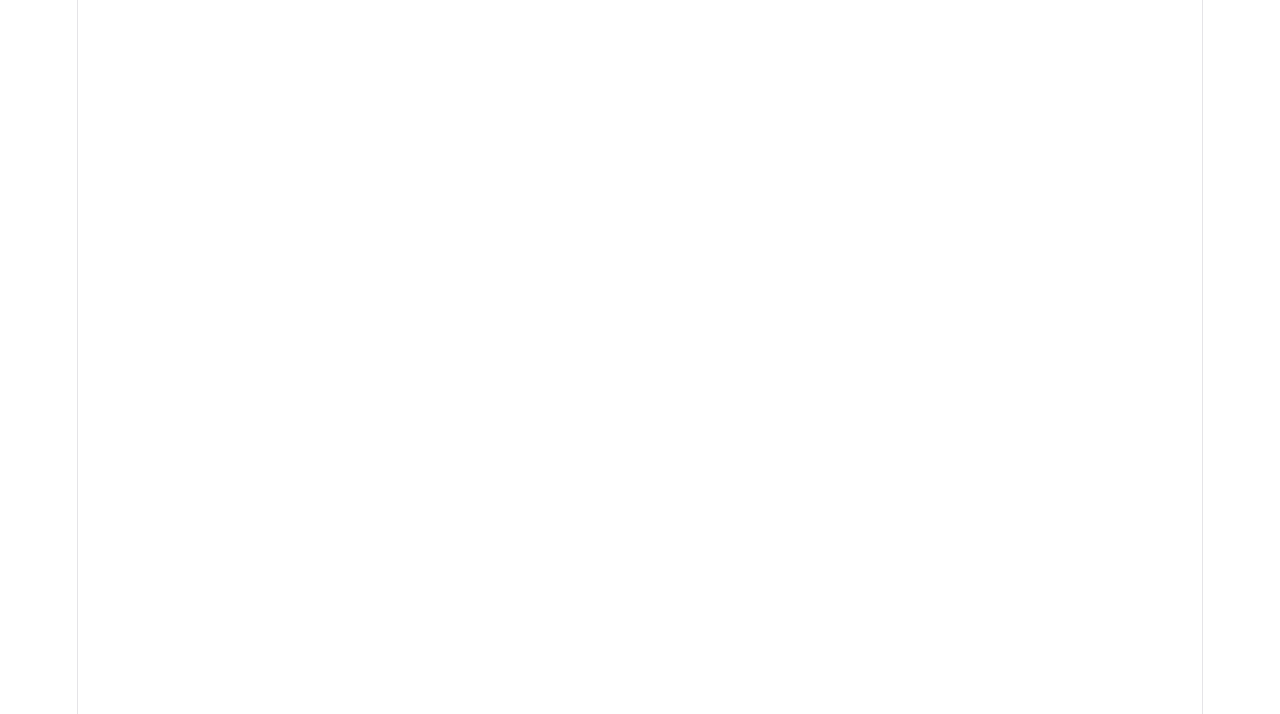
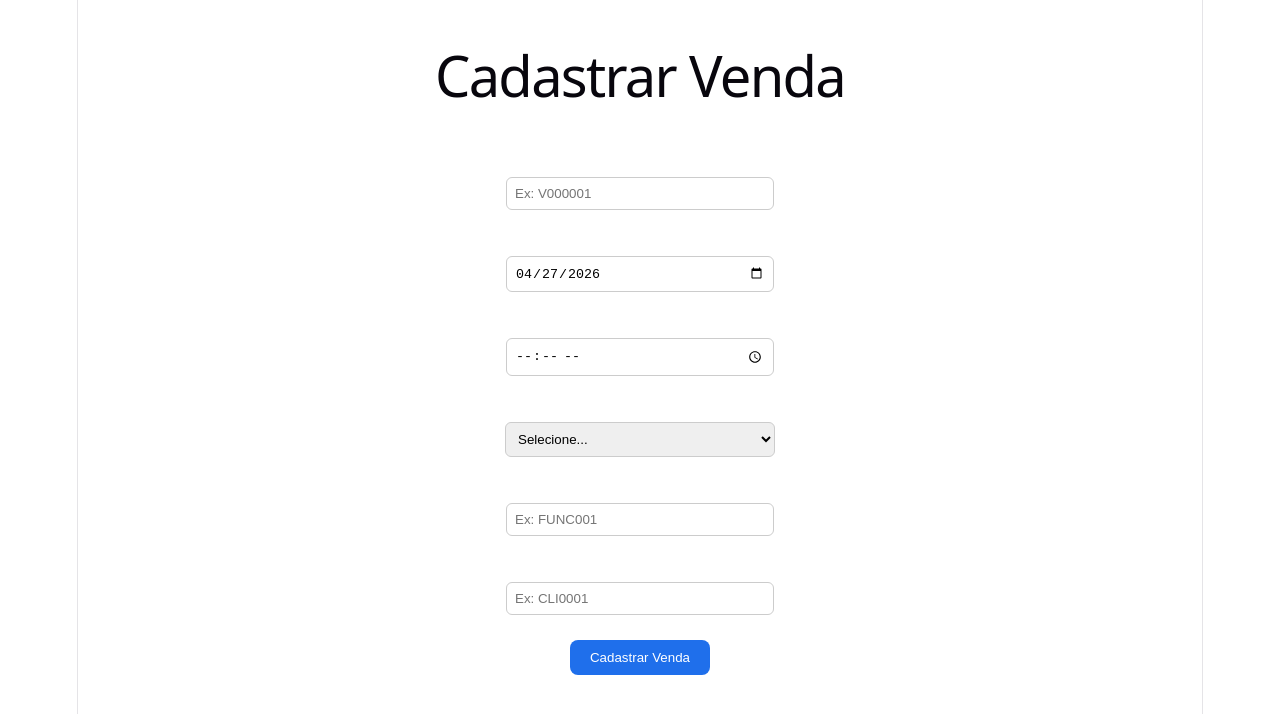
Before and after one commit to KaueFSS/IBMECJr-Projeto, a React (Vite) app in the folder sistema_estoque/front-end/: page /vendas/novo in a window 1280 px wide. Before the commit this address had no page. Shown: the top 714 px of the page. Built offline with nearby package versions, Linux system fonts and the light colour scheme.

Commit message:
Cadastro Venda e ItemVenda

```diff
--- a/sistema_estoque/front-end/src/App.jsx
+++ b/sistema_estoque/front-end/src/App.jsx
@@ -19,6 +19,8 @@ import CadastrarFornecedor from "./pages/cadastrarfornecedor";
 import CadastrarCompra from "./pages/cadastrarcompra";
 import CadastrarItemCompra from "./pages/cadastraritemcompra";
 import CadastrarProduto from "./pages/cadastrarproduto";
+import CadastrarVendas from "./pages/cadastrarvendas";
+import CadastrarItemVenda from "./pages/cadastraritemvenda"
 
 function App() {
   return (
@@ -44,6 +46,8 @@ function App() {
         <Route path ="/compras/novo" element={<CadastrarCompra/>} />
         <Route path ="/itens-compra/novo" element={<CadastrarItemCompra/>} />
         <Route path ="/produtos/novo" element={<CadastrarProduto/>} />
+        <Route path ="/vendas/novo" element={<CadastrarVendas/>} />
+        <Route path ="/itens-vendas/novo" element={<CadastrarItemVenda/>} />
 
       </Routes>
     </BrowserRouter>
--- /dev/null
+++ b/sistema_estoque/front-end/src/pages/cadastraritemvenda.jsx
@@ -0,0 +1,151 @@
+import { useState, useEffect } from "react";
+import FormInput from "../components/FormInput";
+import FormSelect from "../components/FormSelect";
+import BotaoSalvar from "../components/BotaoSalvar";
+import MensagemErro from "../components/MensagemErro";
+import MensagemSucesso from "../components/MensagemSucesso";
+import { criarDado, listarDados } from "../services/crudService";
+
+const estadoInicial = {
+  venda: "",
+  produto: "",
+  quantidade: "",
+  preco_unitario: "",
+  desconto: "0",
+};
+
+function CadastrarItemVenda() {
+  const [item, setItem] = useState(estadoInicial);
+  const [vendas, setVendas] = useState([]);
+  const [produtos, setProdutos] = useState([]);
+  const [mensagem, setMensagem] = useState("");
+  const [erro, setErro] = useState("");
+
+  useEffect(() => {
+    async function carregarDados() {
+      try {
+        const ven = await listarDados("/vendas/");
+        const prod = await listarDados("/produtos/");
+
+        setVendas(ven.results || ven);
+        setProdutos(prod.results || prod);
+      } catch (err) {
+        console.error(err);
+      }
+    }
+    carregarDados();
+  }, []);
+
+  function handleChange(e) {
+    setItem({ ...item, [e.target.name]: e.target.value });
+  }
+
+  const qtdNum = parseInt(item.quantidade, 10) || 0;
+  const precoNum = parseFloat(item.preco_unitario) || 0;
+  const descNum = parseFloat(item.desconto) || 0;
+
+  const subtotalCalculado = (qtdNum * precoNum) - descNum;
+
+  async function handleSubmit(e) {
+    e.preventDefault();
+
+    // Verificação de segurança (Regra de Negócio)
+    if (subtotalCalculado < 0) {
+        setErro("O desconto não pode ser maior que o valor total dos produtos.");
+        return; // Impede o envio para o banco
+    }
+
+    const dadosParaEnviar = {
+      ...item,
+      quantidade: qtdNum,
+      preco_unitario: precoNum,
+      desconto: descNum,
+      subtotal: subtotalCalculado,
+    };
+
+    try {
+      await criarDado("/itens-venda/", dadosParaEnviar);
+
+      setMensagem("Item adicionado à venda com sucesso!");
+      setErro("");
+      setItem(estadoInicial);
+    } catch (err) {
+      console.error(err.response?.data);
+      setErro("Erro ao cadastrar o item da venda.");
+      setMensagem("");
+    }
+  }
+
+  return (
+    <div style={{ color: "white", padding: "30px" }}>
+      <h1>Cadastrar Item de Venda</h1>
+      <p>Formulário para adicionar produtos a uma venda existente.</p>
+
+      <MensagemSucesso mensagem={mensagem} />
+      <MensagemErro mensagem={erro} />
+
+      <form onSubmit={handleSubmit}>
+        <FormSelect
+          label="ID da Venda"
+          name="venda"
+          value={item.venda}
+          onChange={handleChange}
+          options={vendas.map((v) => ({
+            value: v.id_venda,
+            label: `Venda ${v.id_venda}`,
+          }))}
+        />
+
+        <FormSelect
+          label="Produto"
+          name="produto"
+          value={item.produto}
+          onChange={handleChange}
+          options={produtos.map((p) => ({
+            value: p.id_produto,
+            label: p.nome,
+          }))}
+        />
+
+        <FormInput
+          label="Quantidade"
+          name="quantidade"
+          type="number"
+          value={item.quantidade}
+          onChange={handleChange}
+        />
+
+        <FormInput
+          label="Preço Unitário (R$)"
+          name="preco_unitario"
+          type="number"
+          step="0.01"
+          value={item.preco_unitario}
+          onChange={handleChange}
+        />
+
+        <FormInput
+          label="Desconto (R$)"
+          name="desconto"
+          type="number"
+          step="0.01"
+          value={item.desconto}
+          onChange={handleChange}
+        />
+
+        <FormInput
+          label="Subtotal Calculado (R$)"
+          name="subtotal"
+          type="number"
+          value={subtotalCalculado.toFixed(2)}
+          disabled={true}
+          onChange={() => {}}
+        />
+
+        <BotaoSalvar texto="Adicionar à Venda" />
+      </form>
+    </div>
+  );
+}
+
+export default CadastrarItemVenda;
--- /dev/null
+++ b/sistema_estoque/front-end/src/pages/cadastrarvendas.jsx
@@ -0,0 +1,131 @@
+import { useState } from "react";
+import FormInput from "../components/FormInput";
+import FormSelect from "../components/FormSelect";
+import BotaoSalvar from "../components/BotaoSalvar";
+import MensagemErro from "../components/MensagemErro";
+import MensagemSucesso from "../components/MensagemSucesso";
+import { criarDado } from "../services/crudService";
+
+function Cadastrarvendas() {
+    const [vendas, setVendas] = useState({
+        id_venda: "",
+        data_venda: new Date().toISOString().split("T")[0],
+        hora: "",
+        forma_pagamento: "",
+        funcionario: "",
+        cliente: "",
+    });
+
+    const [mensagem, setMensagem] = useState("");
+    const [erro, setErro] = useState("");
+
+    function alterarCampo(event) {
+        const { name, value } = event.target;
+
+        setVendas({
+            ...vendas,
+            [name]: value,
+        });
+    }
+
+    async function salvarVendas(event) {
+        event.preventDefault();
+
+        const dadosParaEnviar = {
+            ...vendas
+        };
+
+        try {
+            await criarDado("/vendas/", dadosParaEnviar);
+
+            setMensagem("Venda cadastrada com sucesso!");
+            setErro("");
+
+            // Limpa o formulário após o sucesso
+            setVendas({
+                id_venda: "",
+                data_venda: new Date().toISOString().split("T")[0],
+                hora: "",
+                forma_pagamento: "",
+                funcionario: "",
+                cliente: "",
+            });
+        } catch (error) {
+            console.error(error.response?.data);
+            setErro("Erro ao cadastrar venda. Verifique os campos.");
+            setMensagem("");
+        }
+    } // A função salvarVendas termina AQUI!
+
+    return (
+        <div style={{ color: "white", padding: "30px" }}>
+            <h1>Cadastrar Venda</h1>
+            <p>Formulário para registrar uma nova venda no sistema.</p>
+
+            <MensagemSucesso mensagem={mensagem} />
+            <MensagemErro mensagem={erro} />
+
+            <form onSubmit={salvarVendas}>
+                <FormInput
+                    label="ID da Venda"
+                    name="id_venda"
+                    value={vendas.id_venda}
+                    onChange={alterarCampo}
+                    required={true}
+                    placeholder="Ex: V000001"
+                />
+
+                <FormInput
+                    label="Data de Venda"
+                    name="data_venda"
+                    type="date"
+                    value={vendas.data_venda}
+                    onChange={alterarCampo}
+                    required={true}
+                />
+
+                <FormInput
+                    label="Hora da Venda"
+                    name="hora"
+                    type="time"
+                    value={vendas.hora}
+                    onChange={alterarCampo}
+                    required={true}
+                />
+
+                <FormSelect
+                    label="Forma de Pagamento"
+                    name="forma_pagamento"
+                    value={vendas.forma_pagamento}
+                    onChange={alterarCampo}
+                    options={[
+                        { value: "pix", label: "PIX" },
+                        { value: "cartao_debito", label: "Cartão de Débito" },
+                        { value: "cartao_credito", label: "Cartão de Crédito" },
+                        { value: "dinheiro", label: "Dinheiro" },
+                    ]}
+                />
+
+                <FormInput
+                    label="Funcionário Responsável"
+                    name="funcionario"
+                    value={vendas.funcionario}
+                    onChange={alterarCampo}
+                    placeholder="Ex: FUNC001"
+                />
+
+                <FormInput
+                    label="Cliente"
+                    name="cliente"
+                    value={vendas.cliente}
+                    onChange={alterarCampo}
+                    placeholder="Ex: CLI0001"
+                />
+
+                <BotaoSalvar texto="Cadastrar Venda" />
+            </form>
+        </div>
+    );
+}
+
+export default Cadastrarvendas;
```
